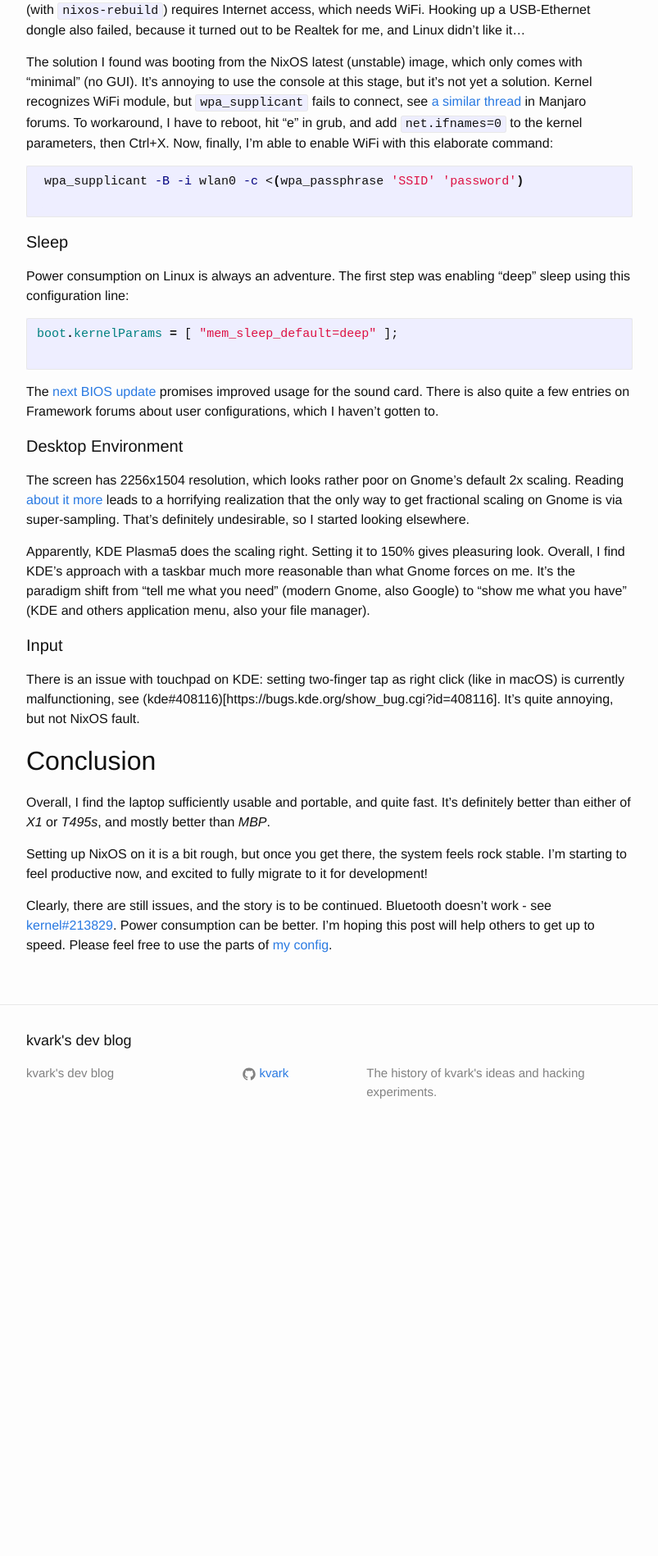
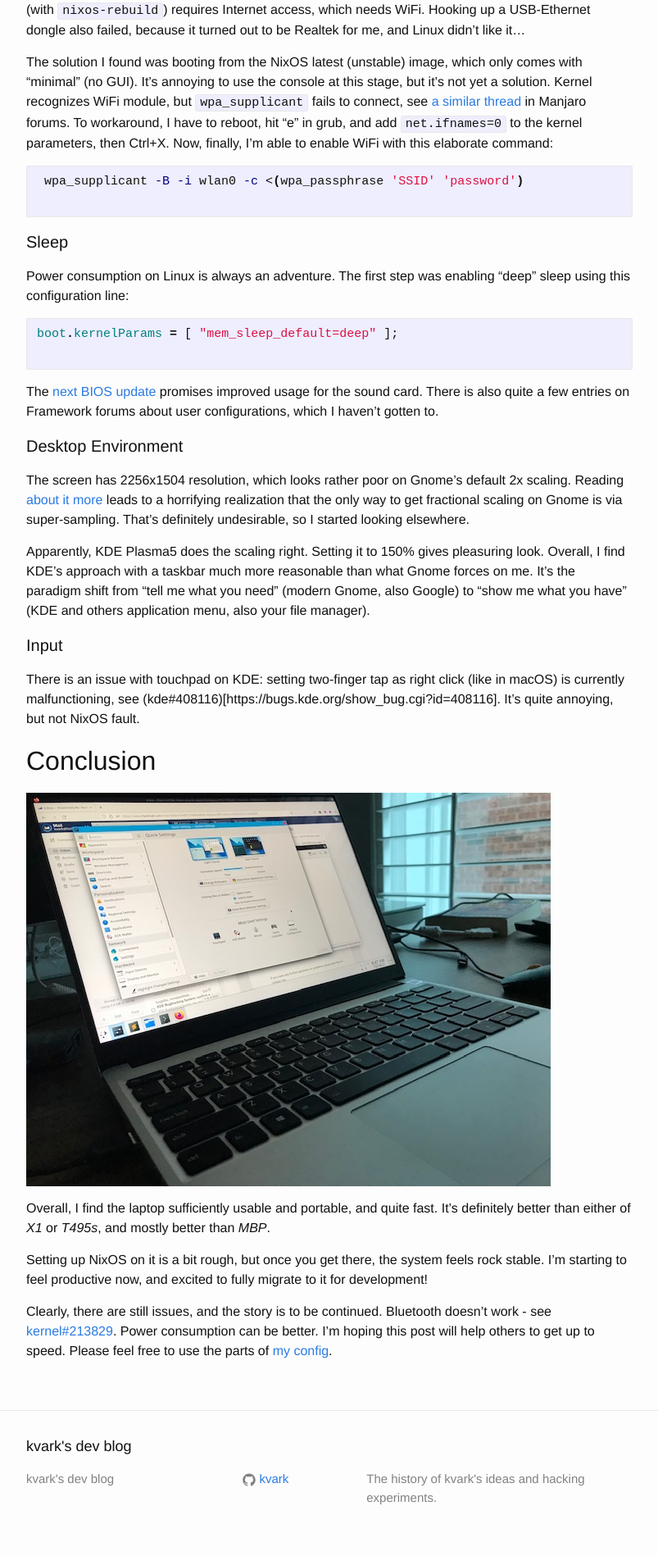
Before and after one commit to kvark/kvark.github.io, a Jekyll site: the page built from _posts/2021-10-17-framework-nixos.markdown, in a window 1280 px wide. Shown: the part 4465-6363 px from the top of the page at 82% size, without its empty margins (238-1041 px from the left). Built offline with Jekyll 4.4.1, drawn with Linux system fonts in a browser that asks for light colours; before the commit the page ends 5868 px from its top, so only the background shows below that.

Commit message:
Add final photo

```diff
--- a/_posts/2021-10-17-framework-nixos.markdown
+++ b/_posts/2021-10-17-framework-nixos.markdown
@@ -99,6 +99,8 @@ There is an issue with touchpad on KDE: setting two-finger tap as right click (l
 
 ## Conclusion
 
+![final photo](/resource/new-laptop.jpg)
+
 Overall, I find the laptop sufficiently usable and portable, and quite fast.
 It's definitely better than either of *X1* or *T495s*, and mostly better than *MBP*.
 
```
Also changed, not shown: resource/new-laptop.jpg (added).
